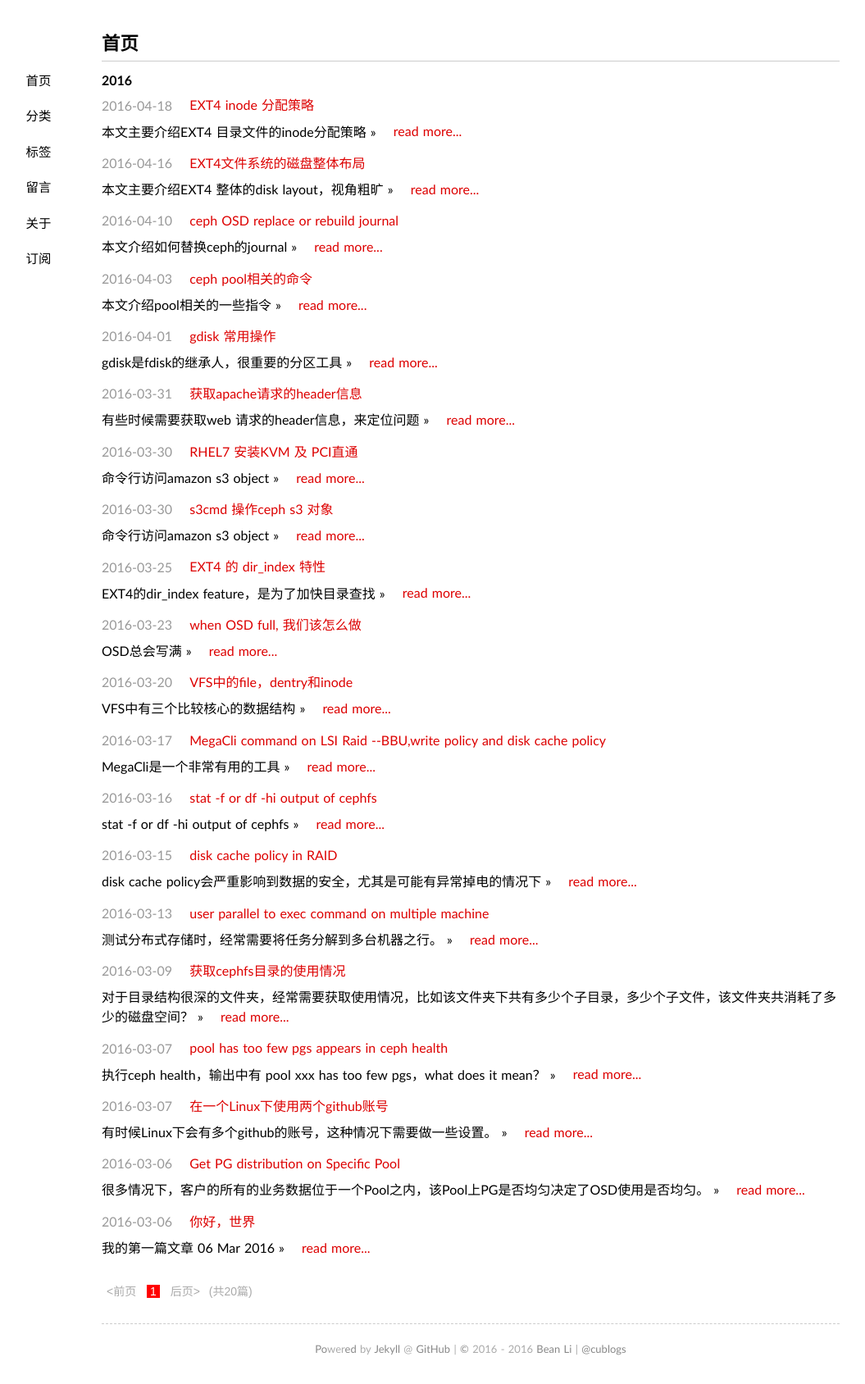
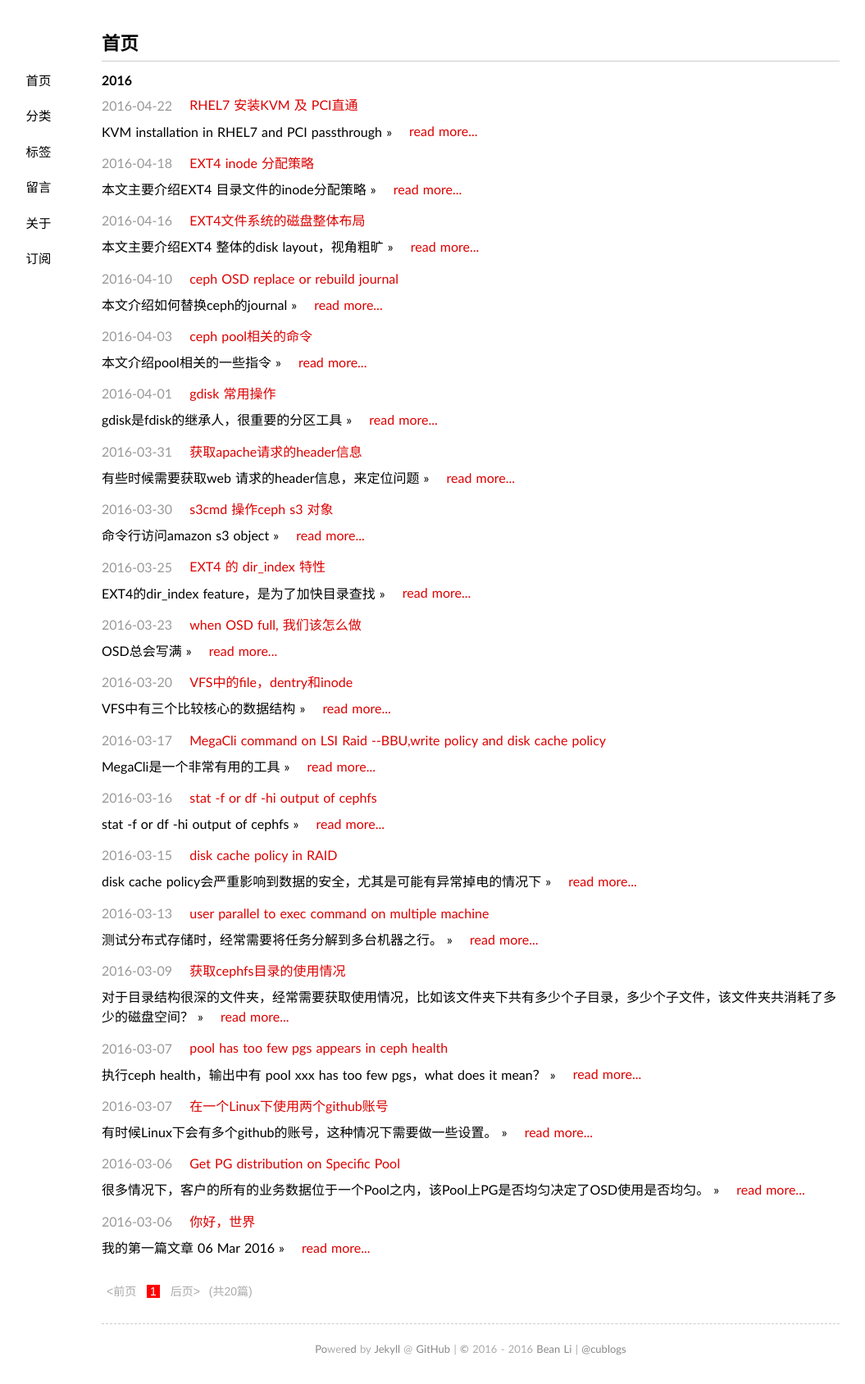
Before and after one commit to Bean-Li/Bean-Li.github.io, a Jekyll site: the page built from index.html, in a window 1280 px wide. Shown: the whole page at 82% size, without its empty margins (66-1121 px from the left). Built offline with Jekyll 4.4.1, drawn with Linux system fonts in a browser that asks for light colours; some web fonts are replaced; the list of posts is cut into pages by our own code.

Commit message:
change file release time

```diff
--- a/_posts/2016-04-22-KVM-installation-in-RHEL7.md
+++ b/_posts/2016-04-22-KVM-installation-in-RHEL7.md
@@ -1,10 +1,10 @@
 ---
 layout: post
 title: RHEL7 安装KVM 及 PCI直通
-date: 2016-03-30 23:20:40
+date: 2016-04-22 22:20:40
 categories: linux
 tag: linux KVM
-excerpt: 命令行访问amazon s3 object
+excerpt: KVM installation in RHEL7 and PCI passthrough
 ---
 
 # RHEL7安装KVM及PCI直通
```
